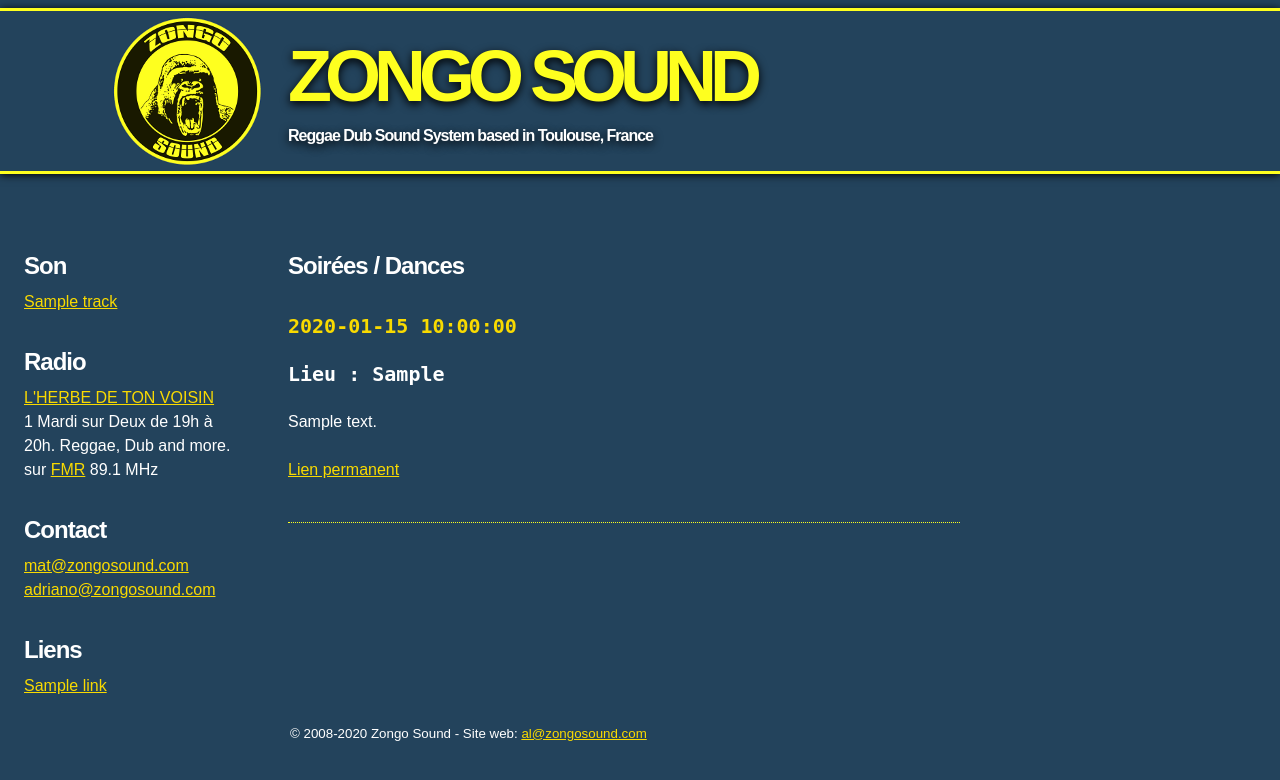
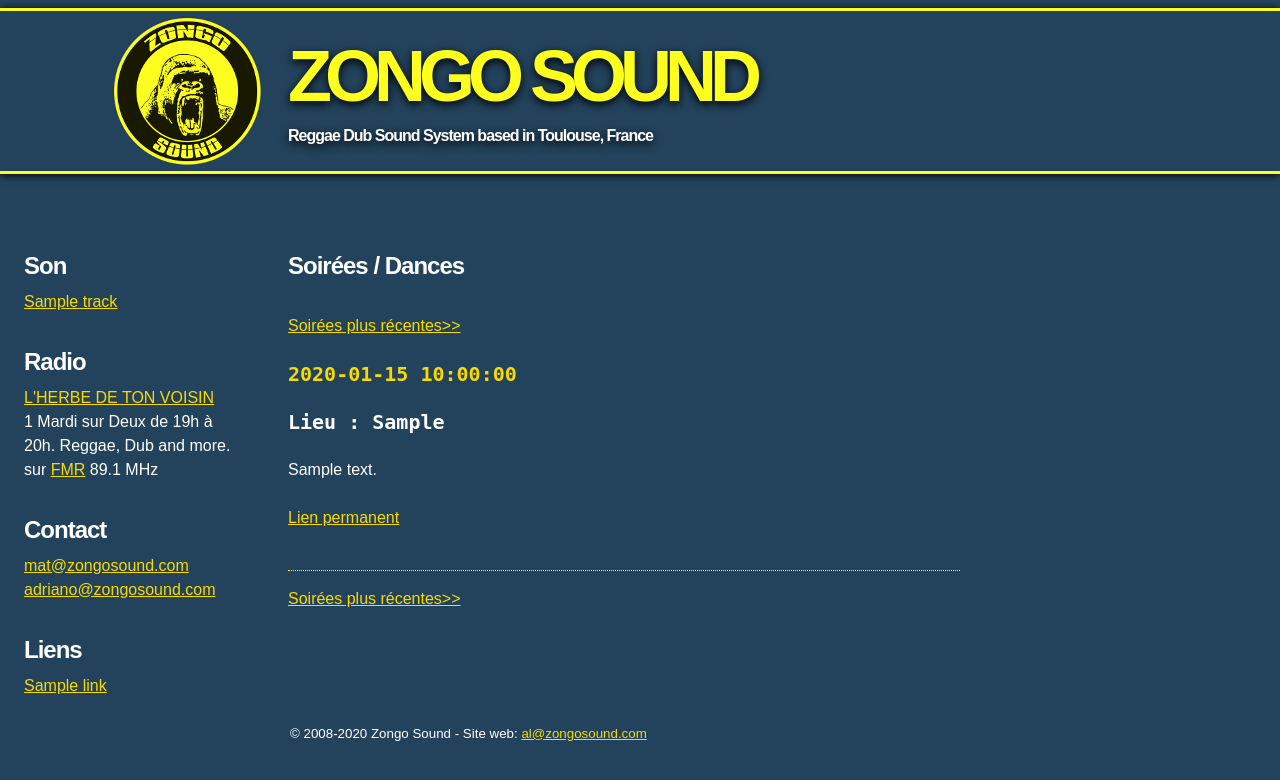
Before and after one commit to amarandon/zongo-engine, a Python web app: template templates/public/index.html in a window 1280 px wide. Shown: the top 780 px of the page. Run offline with Jinja, Linux system fonts and the light colour scheme; the template is opened without the code that fills it: most values are stand-ins (such as "Sample title", 1, 10 or a date in 2020).

Commit message:
Events pagination on frontend

```diff
--- a/models.py
+++ b/models.py
@@ -158,5 +158,6 @@ class Event(Model):
 
 
     @classmethod
-    def get_reversed_list(cls):
-        return cls.gql("WHERE published = True ORDER BY date DESC")
+    def get_reversed_list(cls, page_size, page):
+        query = cls.gql("WHERE published = True ORDER BY date DESC")
+        return query.fetch(page_size, offset=((page - 1) * page_size))
--- a/stylesheets/style.css
+++ b/stylesheets/style.css
@@ -179,6 +179,14 @@ p.event-image a:hover {
     display: block;
 }
 
+.pagination-block {
+  margin-bottom: 24px;
+}
+
+.pagination-block a {
+  margin-right: 24px;
+}
+
 /* Admin */
 #admin_content {
   margin: 2em;
--- a/templates/public/index.html
+++ b/templates/public/index.html
@@ -1,6 +1,17 @@
 {% extends "public/layout.html" %}
 {% block public_content %}
   <h2>Soirées / Dances</h2>
+  <div class="pagination-block">
+  {% if next_page %}
+    {% if previous_page %}
+    <a href="?page={{ previous_page }}"
+      title="Voir les soirées plus anciennes">&lt;&lt; Soirées plus
+      anciennes</a>
+    {% endif %}
+    <a href="?page={{ next_page }}" title="Voir les soirées plus récentes">Soirées plus
+      récentes&gt;&gt;</a>
+  {% endif %}
+  </div>
   {% for event in events %}
   <div class="event-entry">
     <p class="event-date">
@@ -25,4 +36,15 @@
     <p class="clear"></p>
   </div>
   {% endfor %}
+  <div class="pagination-block">
+  {% if previous_page %}
+  <a href="?page={{ previous_page }}"
+    title="Voir les soirées plus anciennes">&lt;&lt; Soirées plus
+    anciennes</a>
+  {% endif %}
+  {% if next_page %}
+  <a href="?page={{ next_page }}" title="Voir les soirées plus récentes">Soirées plus
+    récentes&gt;&gt;</a>
+  {% endif %}
+  </div>
 {% endblock %}
```
Also changed, not shown: public_handlers.py (+15 -1 lines).
